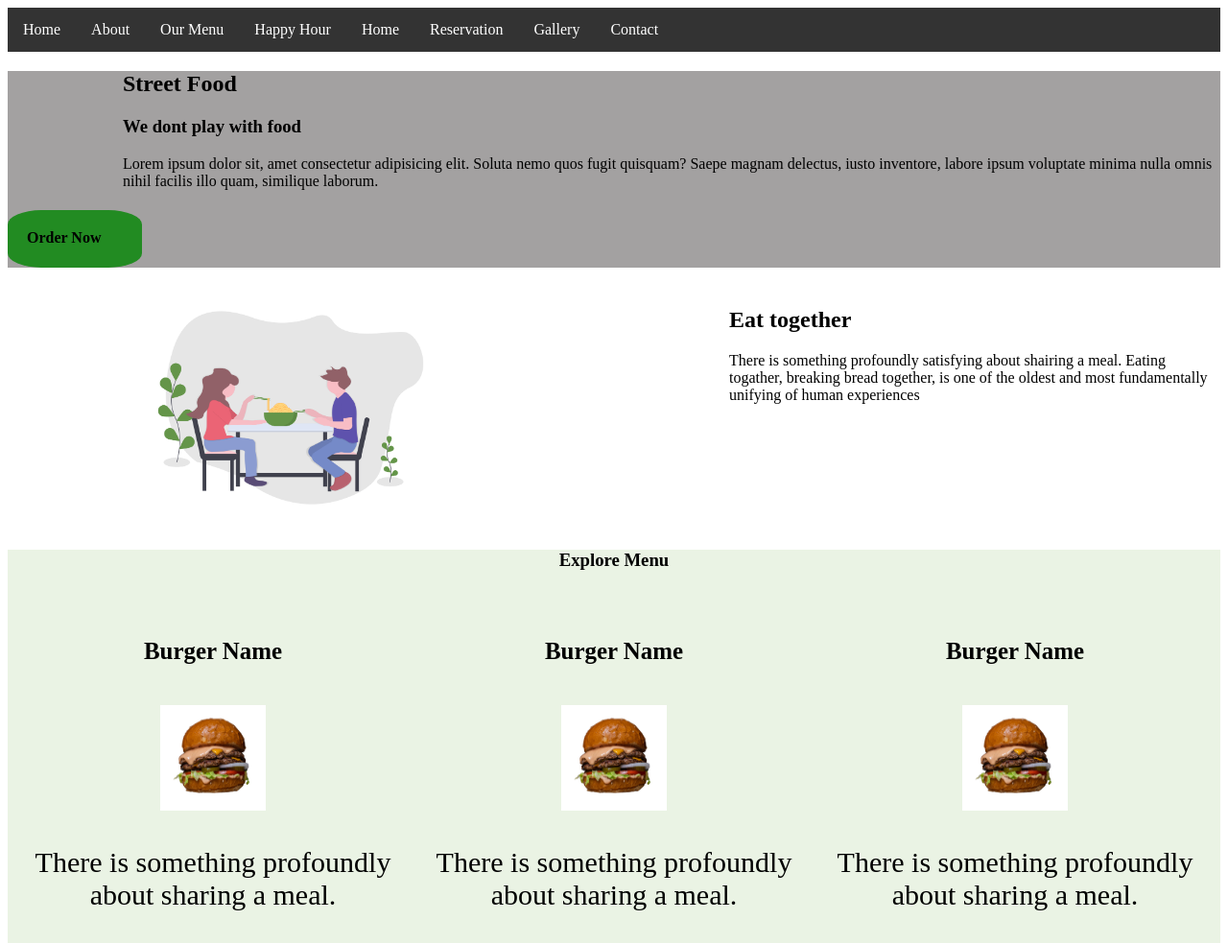
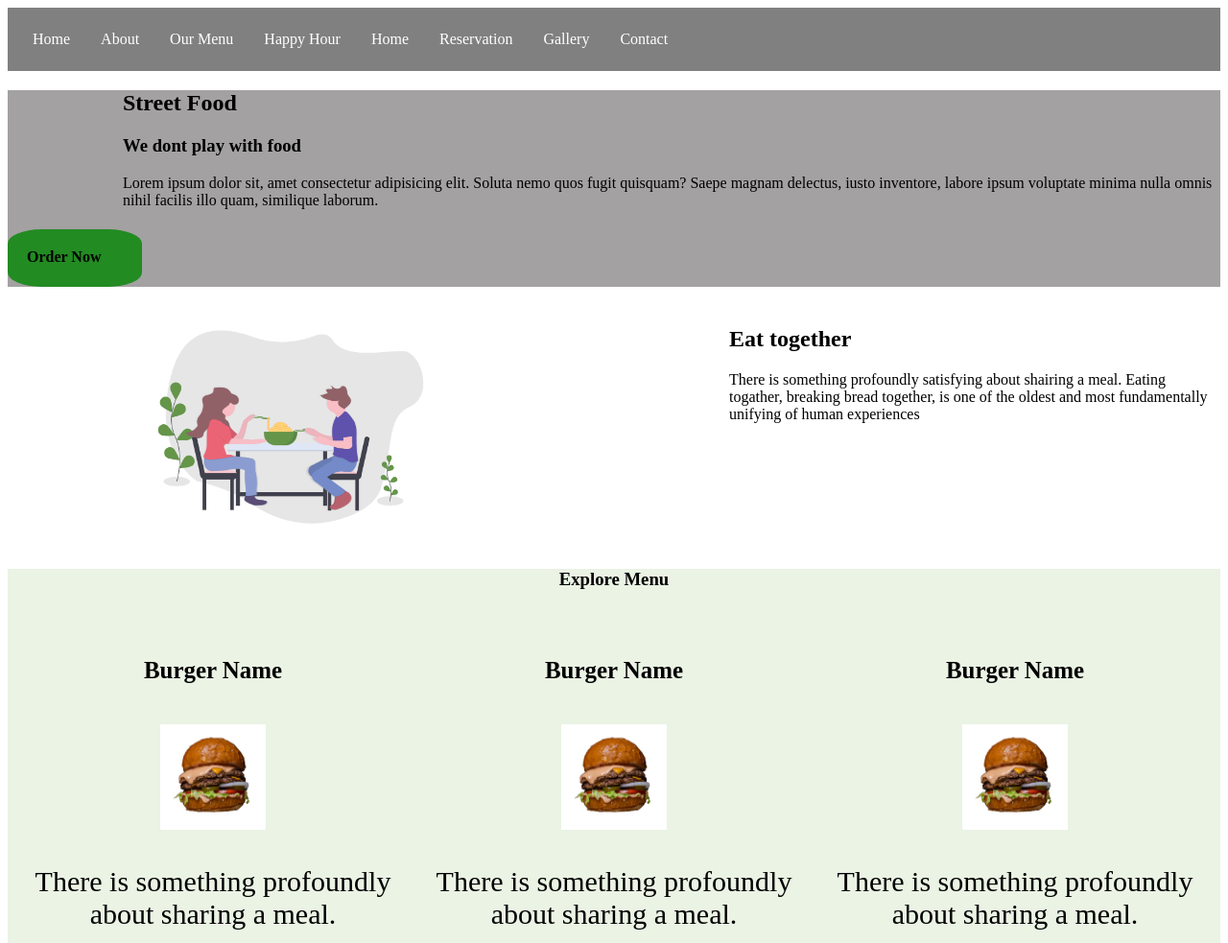
Before and after one commit to CKmwaa/Street-Food, a plain HTML site: page index.html in a window 1280 px wide. Shown: the top 983 px of the page at 96% size. Drawn offline with Linux system fonts and the light colour scheme.

Commit message:
Add nav color

```diff
--- a/index.css
+++ b/index.css
@@ -1,9 +1,10 @@
 ul {
     list-style-type: none;
     margin: 0;
-    padding: 0;
+    padding: 10px;
     overflow: hidden;
-    background-color: #333;
+    background-color: gray;
+
   }
 
   li {
```
